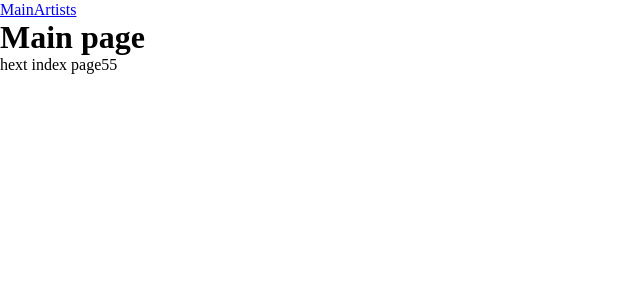
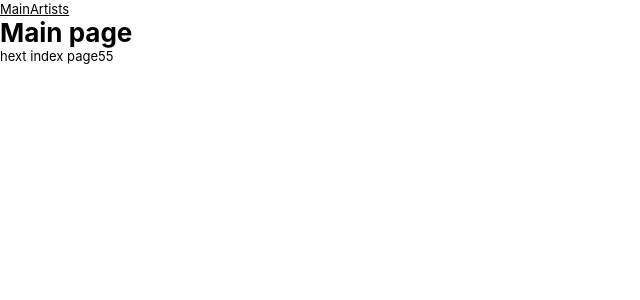
Before and after one commit to Shperung/significanceCanto, a Next.js app: page / in a window 1280 px wide. Shown: the top 300 px of the page, without its empty margins (0-640 px from the left). Built offline with nearby package versions, Linux system fonts and the light colour scheme.

Commit message:
Add sass

```diff
--- a/components/layout/layout.jsx
+++ b/components/layout/layout.jsx
@@ -1,6 +1,6 @@
 import Navbar from "../navbar/navbar.block.jsx";
 
-import "../../style/base.css";
+import "../../style/base.scss";
 
 const Layout = props => (
   <main>
--- a/next.config.js
+++ b/next.config.js
@@ -1,3 +1,4 @@
 const withCSS = require("@zeit/next-css");
+const withSass = require("@zeit/next-sass");
 
-module.exports = withCSS();
+module.exports = withCSS(withSass());
--- a/package.json
+++ b/package.json
@@ -15,11 +15,13 @@
   "license": "Free",
   "dependencies": {
     "@zeit/next-css": "^1.0.1",
+    "@zeit/next-sass": "^1.0.1",
     "body-parser": "^1.19.0",
     "dotenv": "^8.1.0",
     "express": "^4.17.1",
     "mongodb": "^3.3.2",
     "next": "^9.1.1",
+    "node-sass": "^4.12.0",
     "react": "^16.9.0",
     "react-dom": "^16.9.0",
     "react-redux": "^7.1.1",
@@ -41,7 +43,6 @@
     "eslint-plugin-react-hooks": "^1.7.0",
     "flow-bin": "^0.108.0",
     "parcel-plugin-svg-sprite": "^1.3.0",
-    "prettier": "^1.18.2",
-    "sass": "^1.22.7"
+    "prettier": "^1.18.2"
   }
 }
--- a/style/base.css
+++ /dev/null
@@ -1,6 +0,0 @@
-* {
-  padding: 0;
-  margin: 0;
-  vertical-align: middle;
-  box-sizing: border-box;
-}
--- /dev/null
+++ b/style/base.scss
@@ -0,0 +1,23 @@
+@import "./var.scss";
+
+* {
+  padding: 0;
+  margin: 0;
+  vertical-align: middle;
+  box-sizing: border-box;
+}
+
+html {
+  overflow-x: hidden;
+}
+
+body {
+  min-height: 100vh;
+  overflow-x: hidden;
+  font-size: 13px;
+  font-family: $fontDefault;
+
+  a {
+    color: inherit;
+  }
+}
--- /dev/null
+++ b/style/var.scss
@@ -0,0 +1,28 @@
+$fontDefault: -apple-system, BlinkMacSystemFont, "Segoe UI", "Roboto", "Oxygen",
+  "Ubuntu", "Cantarell", "Fira Sans", "Droid Sans", "Helvetica Neue", sans-serif;
+$container: 1148px;
+$tablet-big: 991px;
+$tablet-middle: 880px;
+$tablet: 768px;
+$phone-max: 620px;
+$phone: 480px;
+$phone-min: 420px;
+
+$min-modal-height: 820px;
+$max-modal-height: 600px;
+
+$textDark: #020d15;
+$dark: #0f2234;
+$greyDark: #3b5960;
+$grey: #6c8288;
+$greenDark: #119982;
+$green: #12b796;
+$blueDark: #1287d5;
+$blue: #13a1fe;
+
+$lightGradient: linear-gradient(
+  to right,
+  rgba(254, 254, 254, 1) 0%,
+  rgba(230, 244, 253, 1) 100%
+);
+$greenBlueDiagonalGradient: linear-gradient(135deg, $green 0%, $blue 100%);
```
Also changed, not shown: 1 other file (tests, documents, lock files or other folders).
